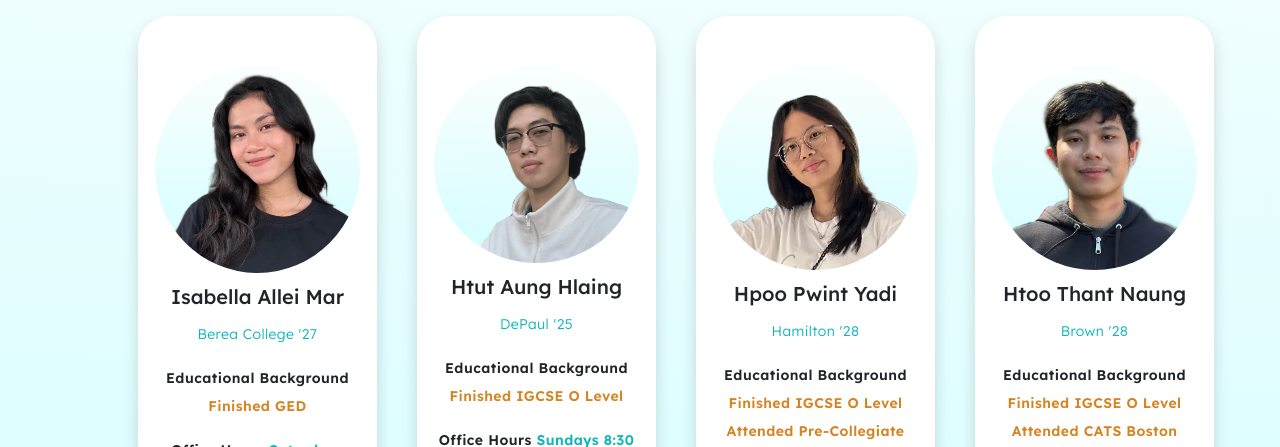
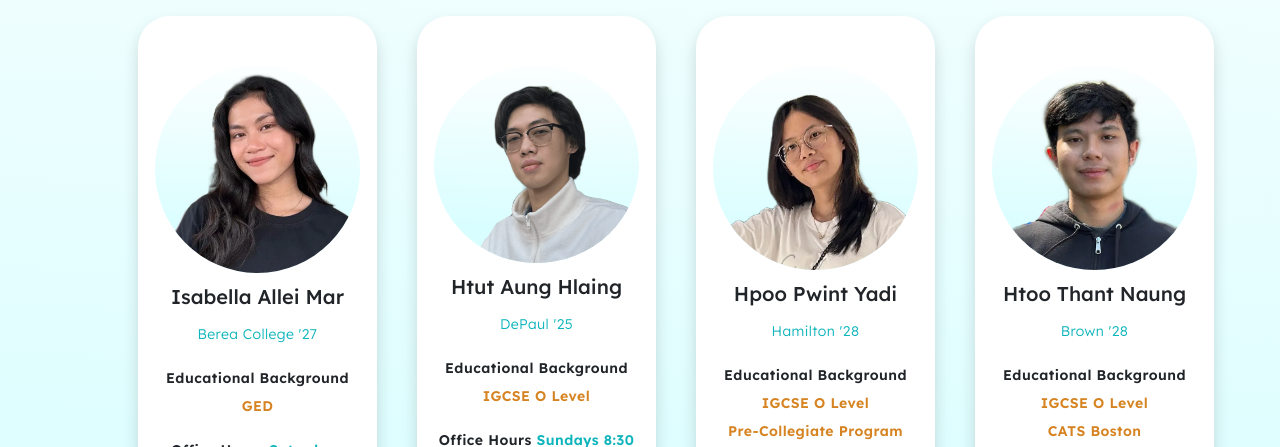
Before and after one commit to chatethehook/Chate-Website, a plain HTML site: page chatenltinebin.html in a window 1280 px wide. Shown: the part 335-782 px from the top of the page. Drawn offline with nearby package versions, Linux system fonts and the light colour scheme.

Commit message:
- shortened edu bg

```diff
--- a/chatenltinebin.html
+++ b/chatenltinebin.html
@@ -153,9 +153,7 @@
                                         <p class="text-center fw-semibold">
                                             Educational Background
                                             <br \ />
-                                            <span class="textorange">
-                                                Finished GED</span
-                                            >
+                                            <span class="textorange"> GED</span>
                                         </p>
                                     </div>
                                     <div>
@@ -205,7 +203,7 @@
                                             Educational Background
                                             <br \ />
                                             <span class="textorange">
-                                                Finished IGCSE O Level</span
+                                                IGCSE O Level</span
                                             >
                                         </p>
                                     </div>
@@ -255,11 +253,11 @@
                                         Educational Background
                                         <br \ />
                                         <span class="textorange">
-                                            Finished IGCSE O Level</span
+                                            IGCSE O Level</span
                                         >
                                         <br \ />
                                         <span class="textorange">
-                                            Attended Pre-Collegiate Program
+                                            Pre-Collegiate Program
                                         </span>
                                     </p>
                                     <div>
@@ -307,15 +305,15 @@
                                         Educational Background
                                         <br \ />
                                         <span class="textorange">
-                                            Finished IGCSE O Level</span
+                                            IGCSE O Level</span
                                         >
                                         <br \ />
                                         <span class="textorange">
-                                            Attended CATS Boston
+                                            CATS Boston
                                         </span>
                                         <br \ />
                                         <span class="textorange">
-                                            Studying AP
+                                            Advanced Placement
                                         </span>
                                     </p>
                                     <div>
```
